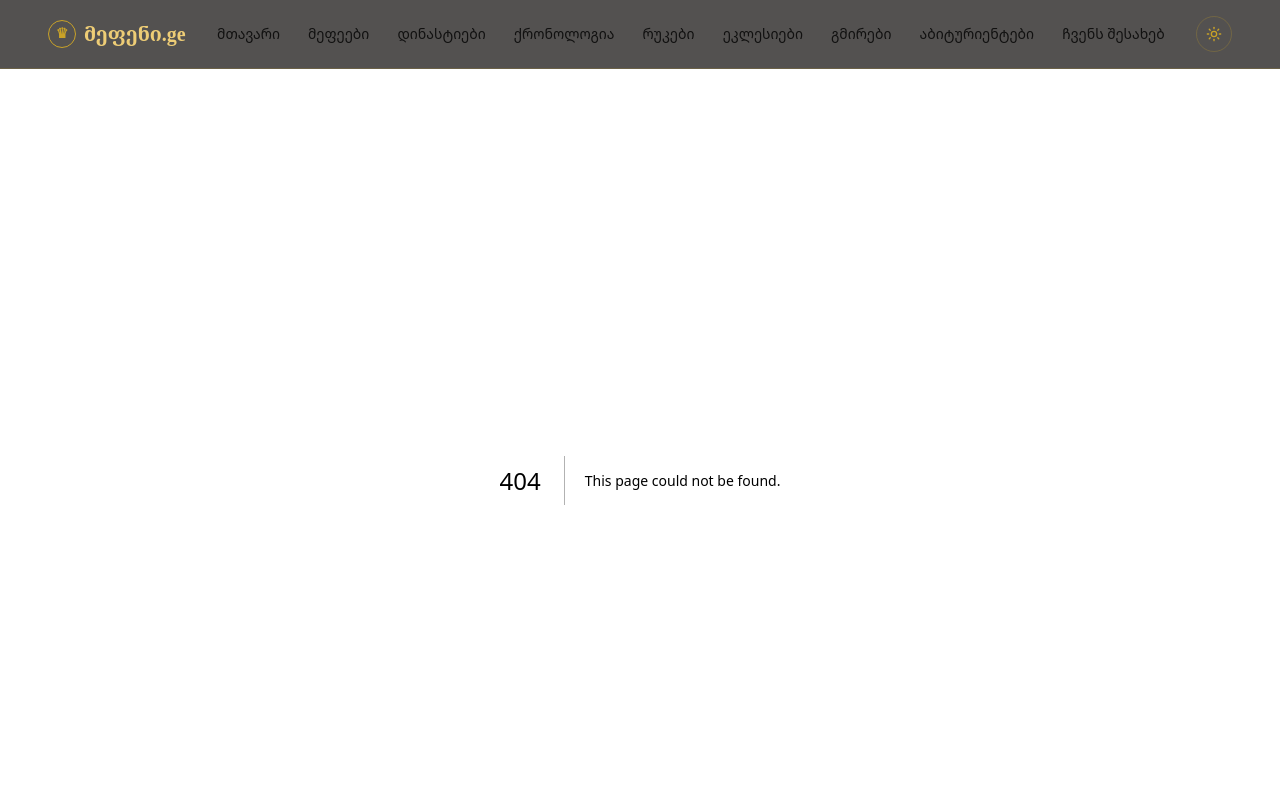
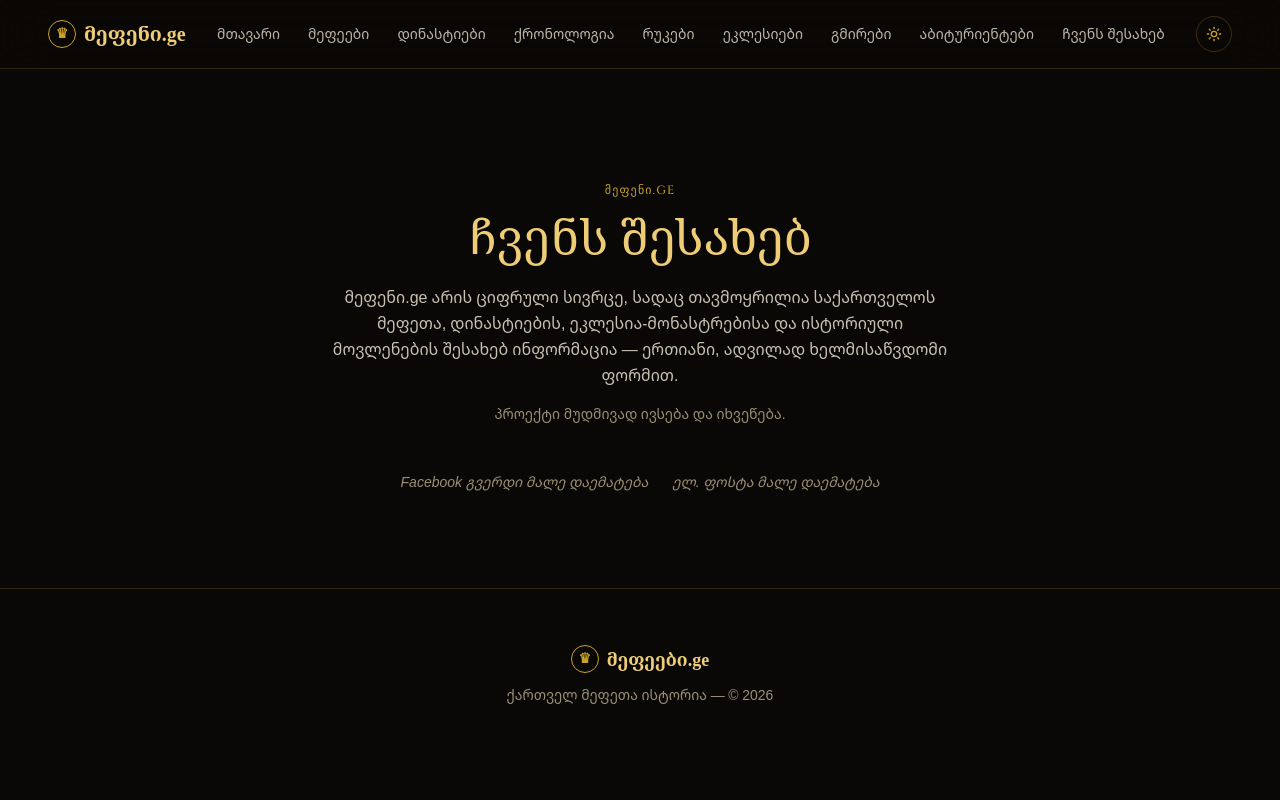
Before and after one commit to chkona/mefeni-com, a Next.js app: page /about in a window 1280 px wide. Before the commit this address had no page. Shown: the top 800 px of the page. Built offline with nearby package versions, Linux system fonts and the light colour scheme.

Commit message:
Create page.tsx

```diff
--- /dev/null
+++ b/app/about/page.tsx
@@ -0,0 +1,54 @@
+// ============================================================
+// "ჩვენს შესახებ" გვერდის ტექსტები და კონტაქტის ბმულები.
+// როცა მზად გექნებათ, უბრალოდ შეავსეთ FACEBOOK_URL და EMAIL
+// ქვემოთ — დანარჩენი კოდი აღარაფერს ითხოვს შეცვლას.
+// ============================================================
+const FACEBOOK_URL = ""; // მაგ: "https://facebook.com/mefeni.ge"
+const EMAIL = ""; // მაგ: "info@mefeni.ge"
+
+export default function AboutPage() {
+  return (
+    <section className="max-w-2xl mx-auto px-6 py-24 text-center">
+      <span className="font-num text-xs tracking-widest uppercase text-gold">
+        მეფენი.ge
+      </span>
+      <h1 className="font-display text-4xl md:text-5xl text-goldBright mt-3 mb-6">
+        ჩვენს შესახებ
+      </h1>
+      <p className="text-ink/85 leading-relaxed mb-4">
+        მეფენი.ge არის ციფრული სივრცე, სადაც თავმოყრილია საქართველოს მეფეთა,
+        დინასტიების, ეკლესია-მონასტრებისა და ისტორიული მოვლენების შესახებ
+        ინფორმაცია — ერთიანი, ადვილად ხელმისაწვდომი ფორმით.
+      </p>
+      <p className="text-muted text-sm mb-12">
+        პროექტი მუდმივად ივსება და იხვეწება.
+      </p>
+
+      <div className="flex items-center justify-center gap-6">
+        {FACEBOOK_URL ? (
+          <a
+            href={FACEBOOK_URL}
+            target="_blank"
+            rel="noopener noreferrer"
+            className="text-gold hover:text-goldBright transition-colors text-sm"
+          >
+            Facebook გვერდი
+          </a>
+        ) : (
+          <span className="text-muted text-sm italic">Facebook გვერდი მალე დაემატება</span>
+        )}
+
+        {EMAIL ? (
+          <a
+            href={`mailto:${EMAIL}`}
+            className="text-gold hover:text-goldBright transition-colors text-sm"
+          >
+            {EMAIL}
+          </a>
+        ) : (
+          <span className="text-muted text-sm italic">ელ. ფოსტა მალე დაემატება</span>
+        )}
+      </div>
+    </section>
+  );
+}
```
